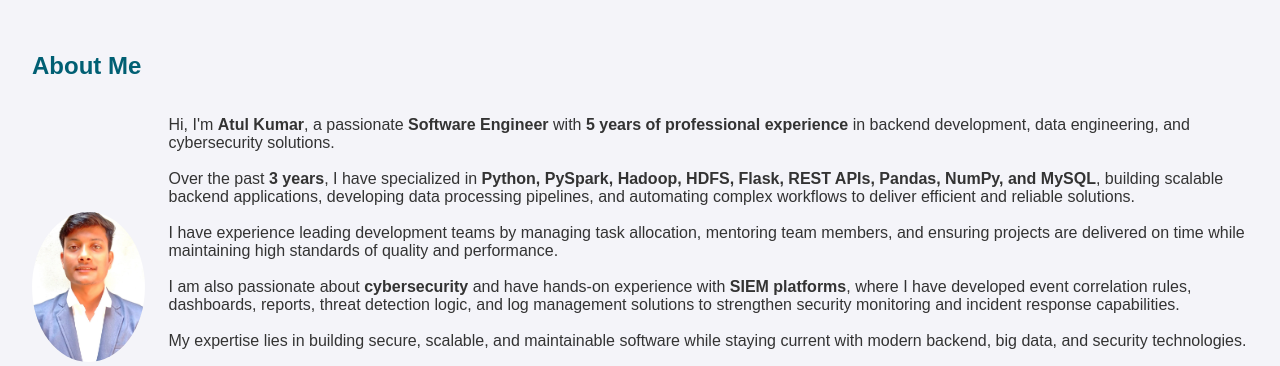
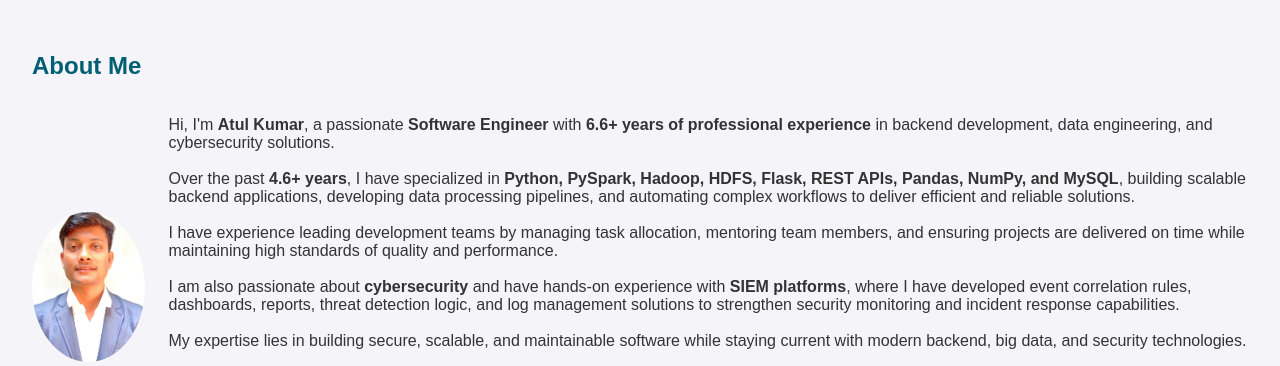
Before and after one commit to Atul9662/portfolio_atul, a Flask app: page /portfolio in a window 1280 px wide. Shown: the part 119-485 px from the top of the page. Run offline with Flask 3, Linux system fonts and the light colour scheme.

Commit message:
exp update

```diff
--- a/templates/portfolio.html
+++ b/templates/portfolio.html
@@ -7,10 +7,10 @@
         <img src="{{ url_for('static', filename='images/profile.JPG') }}" alt="Profile Picture" class="profile-pic">
         <p>
             Hi, I'm <strong>Atul Kumar</strong>, a passionate <strong>Software Engineer</strong> with
-            <strong>5 years of professional experience</strong> in backend development, data engineering,
+            <strong>6.6+ years of professional experience</strong> in backend development, data engineering,
             and cybersecurity solutions.<br><br>
 
-            Over the past <strong>3 years</strong>, I have specialized in
+            Over the past <strong>4.6+ years</strong>, I have specialized in
             <strong>Python, PySpark, Hadoop, HDFS, Flask, REST APIs, Pandas, NumPy, and MySQL</strong>,
             building scalable backend applications, developing data processing pipelines, and automating
             complex workflows to deliver efficient and reliable solutions.<br><br>
```
